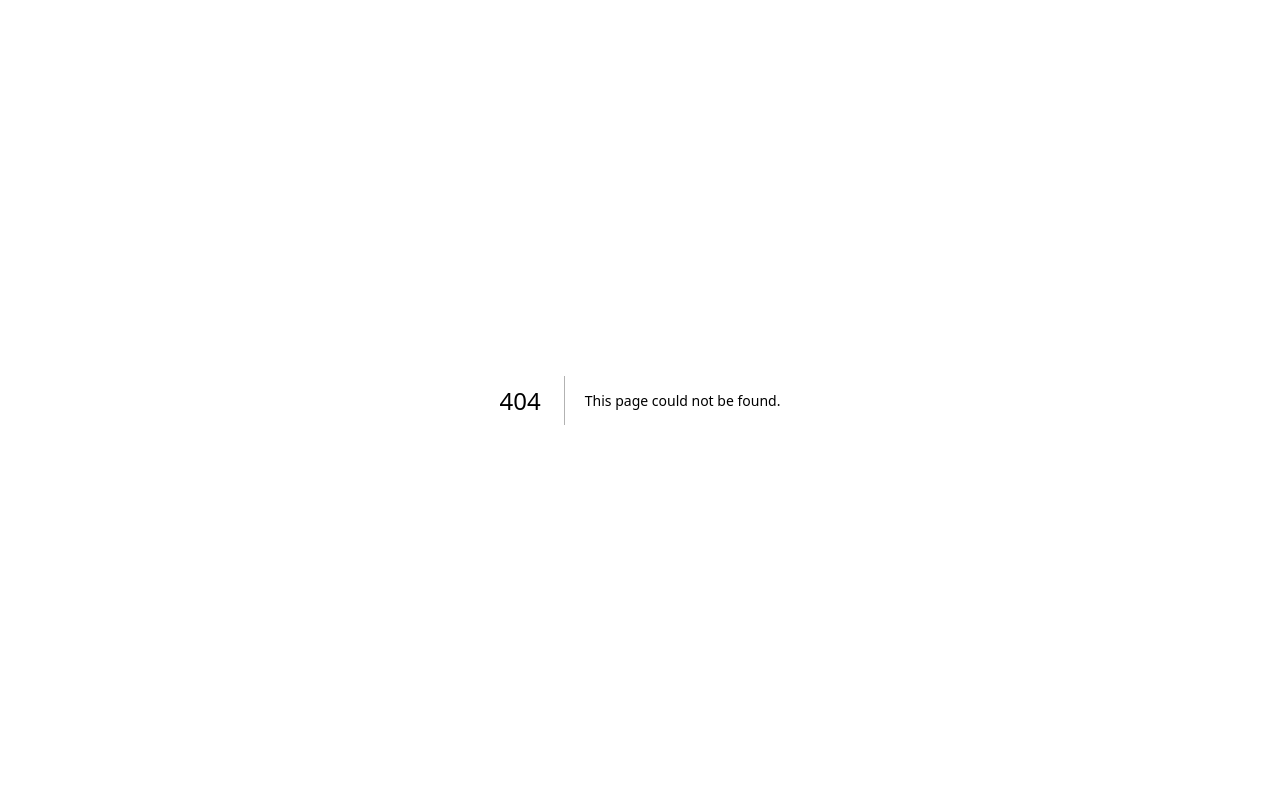
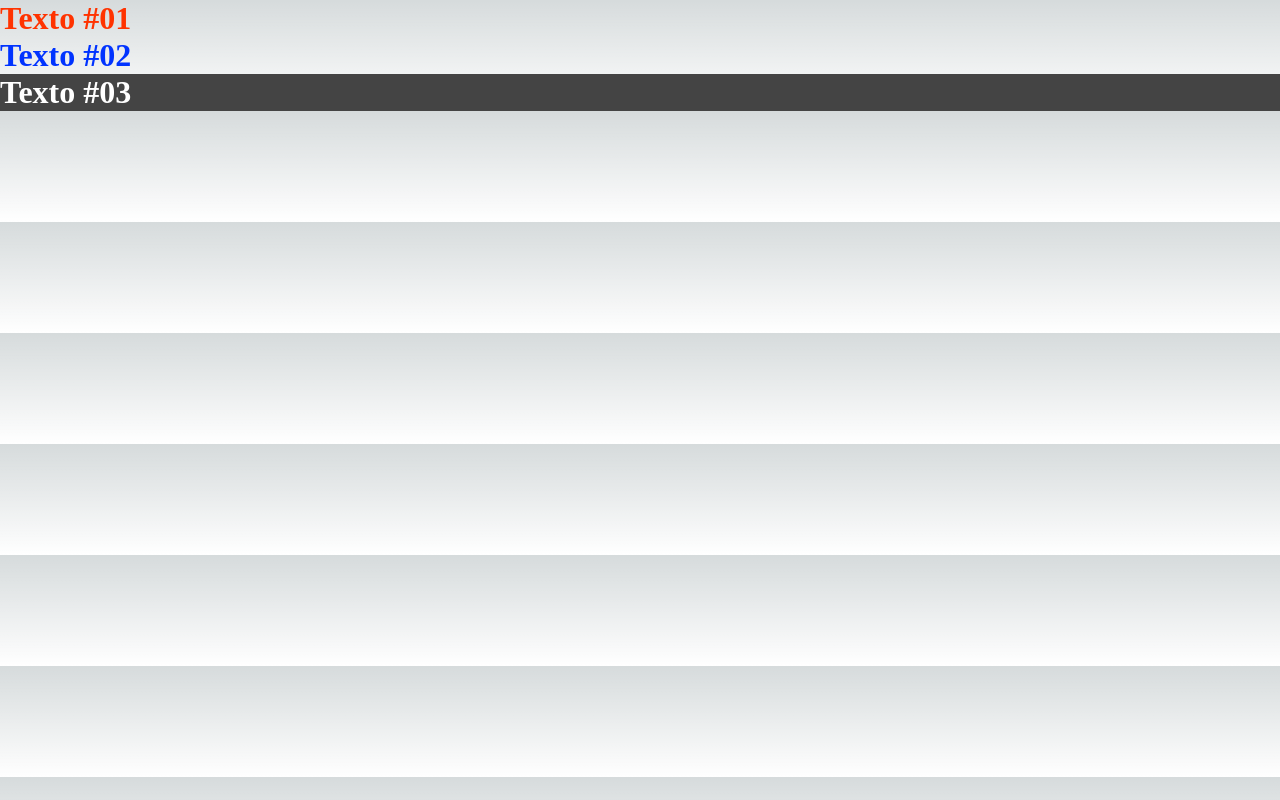
Before and after one commit to marcossabatini7/ion-estudo-next-js, a Next.js app: page /css/integracao1 in a window 1280 px wide. Before the commit this address had no page. Built offline with nearby package versions, Linux system fonts and the light colour scheme.

Commit message:
css global

```diff
--- a/src/pages/_app.tsx
+++ b/src/pages/_app.tsx
@@ -1,6 +1,7 @@
 import '@/styles/globals.css'
 import type { AppProps } from 'next/app'
+import './css/integracao1.css'
 
 export default function App({ Component, pageProps }: AppProps) {
-  return <Component {...pageProps} />
+	return <Component {...pageProps} />
 }
--- /dev/null
+++ b/src/pages/css/integracao1.css
@@ -0,0 +1,12 @@
+.integracao1 .red {
+    color: #f30;
+}
+
+.integracao1 .blue {
+    color: #03f;
+}
+
+.integracao1 .white {
+    background-color: #444;
+    color: #fff
+}
--- /dev/null
+++ b/src/pages/css/integracao1.tsx
@@ -0,0 +1,9 @@
+export default function Integracao() {
+	return (
+		<div className="integracao1">
+			<h1 className="red">Texto #01</h1>
+			<h1 className="blue">Texto #02</h1>
+			<h1 className="white">Texto #03</h1>
+		</div>
+	)
+}
```
